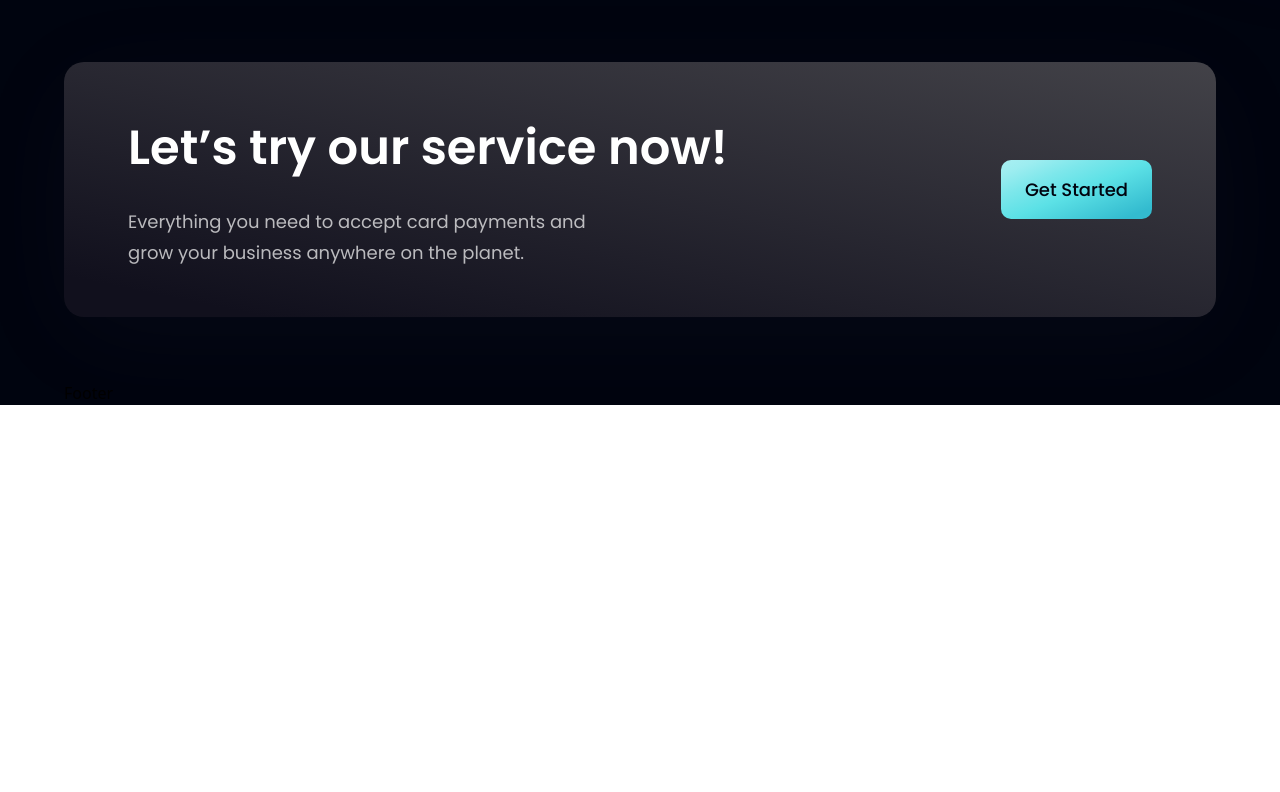
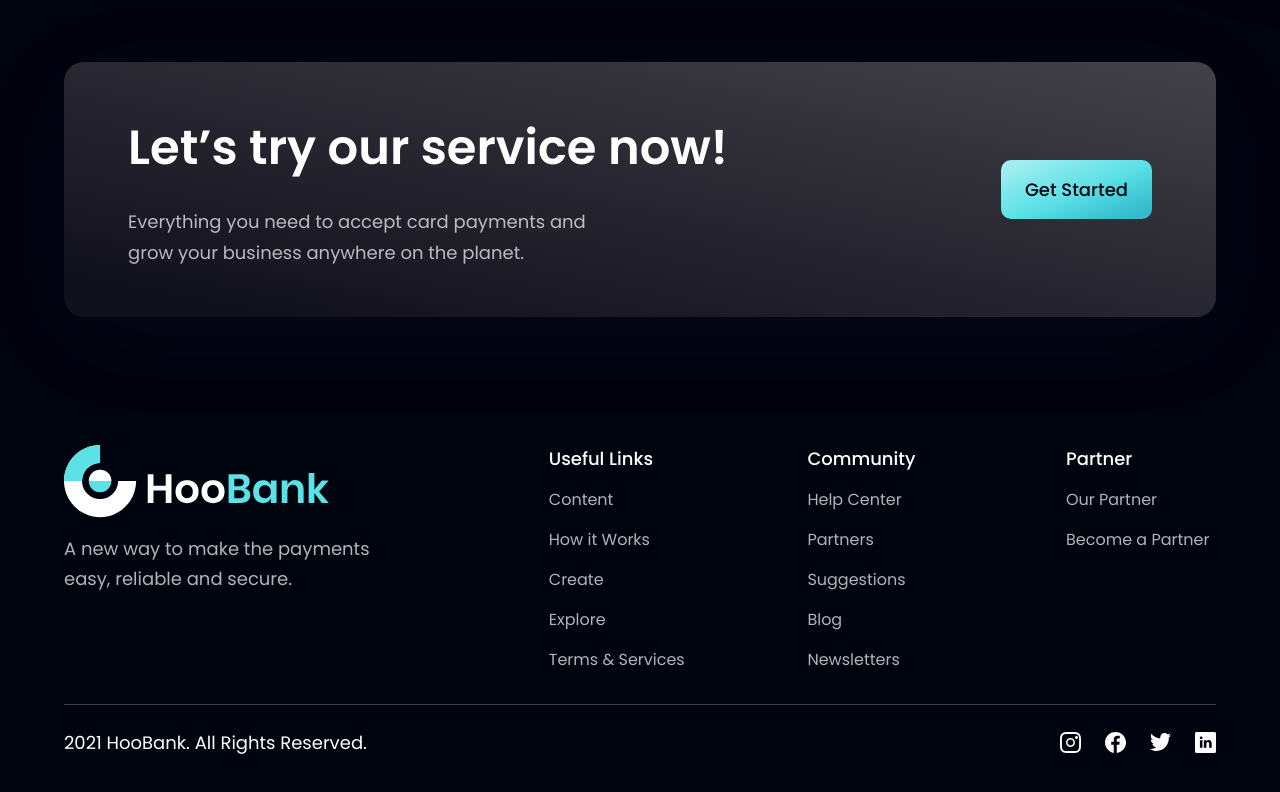
Before and after one commit to Lukmon492/HooBank-app, a React (Vite) app: page / in a window 1280 px wide. Shown: the part 4064-4856 px from the top of the page. Before the commit the page ends 4469 px from the top, so only its background shows below. Built offline with nearby package versions, Linux system fonts and the light colour scheme.

Commit message:
final commit

```diff
--- a/src/components/Footer.jsx
+++ b/src/components/Footer.jsx
@@ -1,7 +1,84 @@
-import React from "react";
+import styles from "../style";
+import { logo } from "../assets";
+import { footerLinks, socialMedia } from "../constants";
 
 const Footer = () => {
-  return <div>Footer</div>;
+  return (
+    <section className={`${styles.flexCenter} ${styles.paddingY}  flex-col`}>
+      <div
+        className={`${styles.flexStart} md:flex-row flex-col
+      mb-8 w-full`}
+      >
+        <div className="flex-1 flex flex-col justify-self mr-10">
+          <img
+            src={logo}
+            alt="hoobank"
+            className="w-[266px]
+          h-[72] object-contain"
+          />
+          <p className={`${styles.paragraph} mt-4 max-w-[310px]`}>
+            A new way to make the payments easy, reliable and secure.
+          </p>
+        </div>
+        <div
+          className="flex-[1.5] w-full flex flex-row
+        justify-between flex-wrap md:mt-0 mt-10"
+        >
+          {footerLinks.map((footerLink) => (
+            <div
+              key={footerLink.key}
+              className="flex flex-col
+            ss:my-0 my-4 min-w-[150px]"
+            >
+              <h4
+                className="font-poppins font-medium text-[18px]
+              leading-[27px] text-white"
+              >
+                {footerLink.title}
+              </h4>
+              <ul className="list-none mt-4">
+                {footerLink.links.map((link, index) => (
+                  <li
+                    key={link.name}
+                    className={`font-poppins
+                  font-normal text-[16px] leading-[24px] text-dimWhite
+                  hover:text-secondary cursor-pointer
+                  ${index !== footerLink.links.length - 1 ? "mb-4" : "mb-0"}`}
+                  >
+                    {link.name}
+                  </li>
+                ))}
+              </ul>
+            </div>
+          ))}
+        </div>
+      </div>
+      <div
+        className="w-full flex justify-between items-center
+      md:flex-row flex-col pt-6 border-t-[1px] border-t-[#3F3E45]"
+      >
+        <p
+          className="font-poppins font-normal text-[18px]
+              leading-[27px] text-white"
+        >
+          2021 HooBank. All Rights Reserved.
+        </p>
+        <div className="flex flex-row md:mt-0 mt-6">
+          {socialMedia.map((social, index) => (
+            <img
+              key={social.id}
+              src={social.icon}
+              alt={social.id}
+              className={`w-[21px] h-[21px] object-contain
+              cursor-pointer ${
+                index !== socialMedia.length - 1 ? "mr-6" : "mr-0"
+              }`}
+            />
+          ))}
+        </div>
+      </div>
+    </section>
+  );
 };
 
 export default Footer;
```
